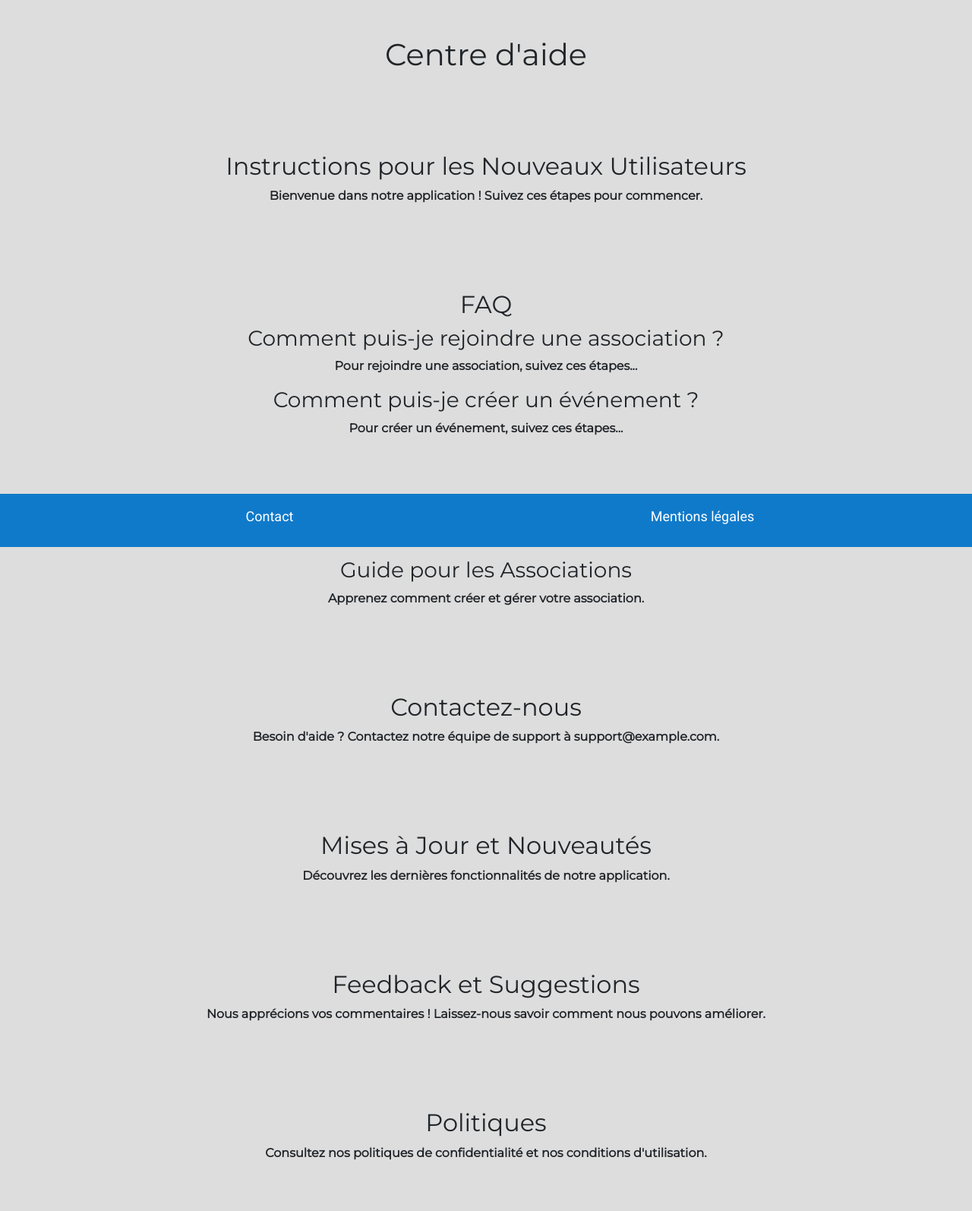
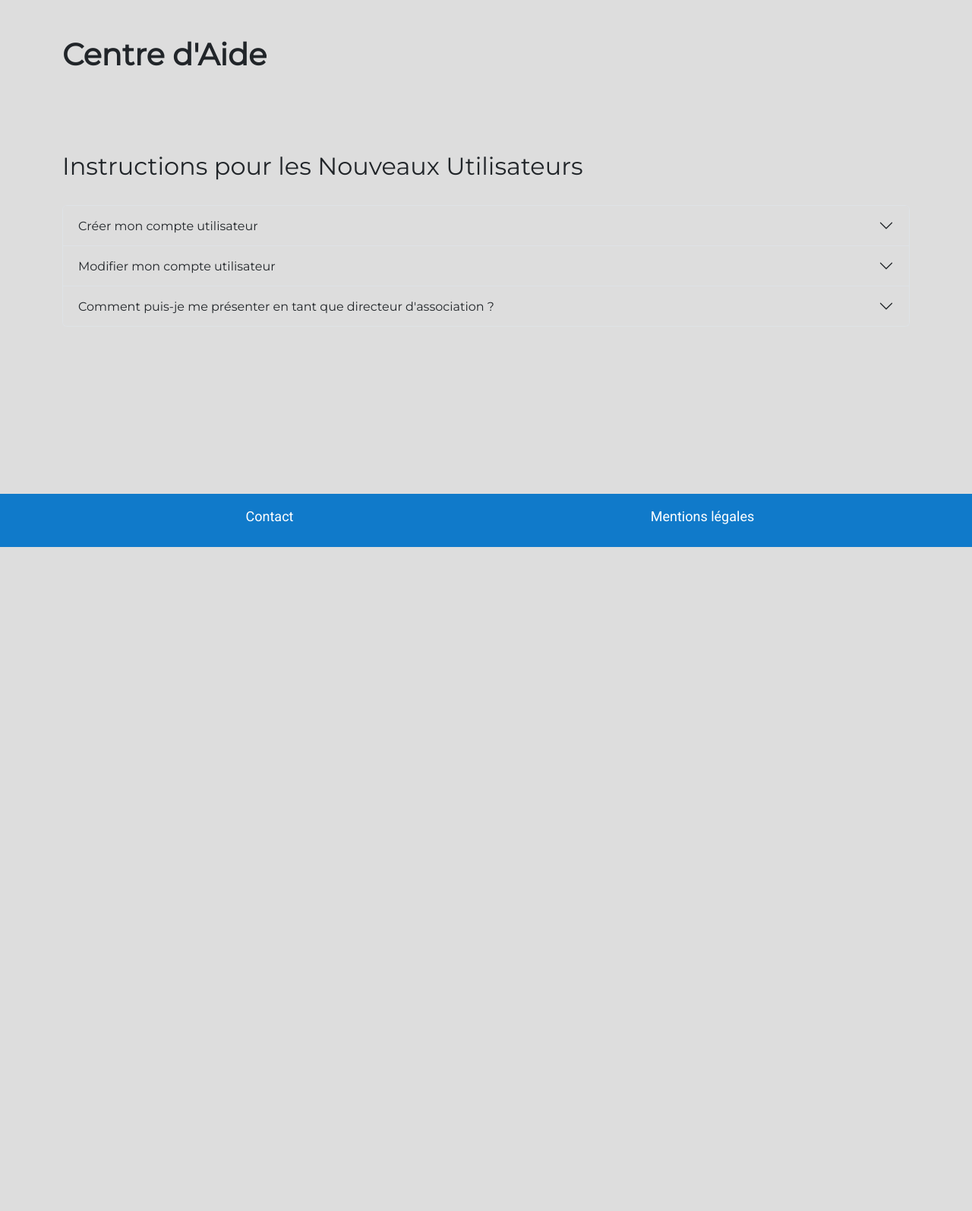
Before and after one commit to Gotha01/AssociAction, a Django app: page /help_center/ in a window 1280 px wide. Shown: the part 80-1674 px from the top of the page at 76% size. After the commit the page ends 800 px from the top, so only its background shows below. Run offline with Django 4.2, Linux system fonts and the light colour scheme; some libraries are stand-ins or nearby versions.

Commit message:
help-html

```diff
--- a/AssociAction/general_views/templates/general_views/help.html
+++ b/AssociAction/general_views/templates/general_views/help.html
@@ -1,42 +1,69 @@
 {% extends 'general_views/base.html' %}
 {% block content %}
-<main style="min-height:100vh; background-color:#ddd">
-    <section class='container text-center' style="font-weight: bold">
+<main>
+    <section class='container'>
         <div class="row">
-            <h1 class='py-5'>Centre d'aide</h1>
+            <h1 class='py-5' style="font-weight:bolder">Centre d'Aide</h1>
         </div>
         <div class="row py-5">
-            <h2>Instructions pour les Nouveaux Utilisateurs</h2>
-            <p>Bienvenue dans notre application ! Suivez ces étapes pour commencer.</p>
+            <div class="accordion" id="faqAccordion">
+                <h2 class="pb-4">Instructions pour les Nouveaux Utilisateurs</h2>
+                <div class="accordion-item">
+                    <h3 class="accordion-header" id="faqQuestion1">
+                        <button class="accordion-button collapsed" type="button" data-bs-toggle="collapse" data-bs-target="#faqAnswer1" aria-expanded="false" aria-controls="faqAnswer1">
+                            Créer mon compte utilisateur
+                        </button>
+                    </h3>
+                    <div id="faqAnswer1" class="accordion-collapse collapse" aria-labelledby="faqQuestion1" data-bs-parent="#faqAccordion">
+                        <div class="accordion-body pb-1">
+                            Pour créer votre compte, suivez ces étapes :
+                            <ul>
+                                <li>Cliquez sur le bouton 'Se connecter' de la barre de navigation.</li>
+                                <li>En-dessous du formulairede connexion se trouve 'créer votre compte', cliquez sur le lien.</li>
+                                <li>Remplissez tous les champs du formulaire.</li>
+                                <li>Cliquez sur le bouton 'S'inscrire' pour valider votre inscription.</li>
+                            </ul>
                         </div>
-        <div class="row py-5">
-            <h2>FAQ</h2>
-                <h3>Comment puis-je rejoindre une association ?</h3>
-                <p>Pour rejoindre une association, suivez ces étapes...</p>
-
-                <h3>Comment puis-je créer un événement ?</h3>
-                <p>Pour créer un événement, suivez ces étapes...</p>
                     </div>
-        <div class="row py-5">
-            <h2>Tutoriels</h2>
-                <h3>Guide pour les Associations</h3>
-                <p>Apprenez comment créer et gérer votre association.</p>
                 </div>
-        <div class="row py-5">
-            <h2>Contactez-nous</h2>
-            <p>Besoin d'aide ? Contactez notre équipe de support à support@example.com.</p>
+                <div class="accordion-item">
+                    <h3 class="accordion-header" id="faqQuestion2">
+                        <button class="accordion-button collapsed" type="button" data-bs-toggle="collapse" data-bs-target="#faqAnswer2" aria-expanded="false" aria-controls="faqAnswer2">
+                            Modifier mon compte utilisateur
+                        </button>
+                    </h3>
+                    <div id="faqAnswer2" class="accordion-collapse collapse" aria-labelledby="faqQuestion2" data-bs-parent="#faqAccordion">
+                        <div class="accordion-body pb-1">
+                            Pour modifier ou ajouter des informations votre compte, suivez ces étapes :
+                            <ul>
+                                <li>Assurez-vous d'être bien connecté ou inscrit.</li>
+                                <li>Cliquez sur le bouton 'Mon compte' de la barre de navigation.</li>
+                                <li>Cliquez sur le bouton 'Modifer mon profil'.</li>
+                                <li>Deux formulaires s'offrent à vous, les information personnelles et l'adresse.</li>
+                                <li>En fonction du formulaire rempli, cliquez sur le bouton 'Enregistrer'.</li>
+                            </ul>
                         </div>
-        <div class="row py-5">
-            <h2>Mises à Jour et Nouveautés</h2>
-            <p>Découvrez les dernières fonctionnalités de notre application.</p>
                     </div>
-        <div class="row py-5">
-            <h2>Feedback et Suggestions</h2>
-            <p>Nous apprécions vos commentaires ! Laissez-nous savoir comment nous pouvons améliorer.</p>
                 </div>
-        <div class="row py-5">
-            <h2>Politiques</h2>
-            <p>Consultez nos politiques de confidentialité et nos conditions d'utilisation.</p>
+                <div class="accordion-item">
+                    <h3 class="accordion-header" id="faqQuestion3">
+                        <button class="accordion-button collapsed" type="button" data-bs-toggle="collapse" data-bs-target="#faqAnswer3" aria-expanded="false" aria-controls="faqAnswer3">
+                            Comment puis-je me présenter en tant que directeur d'association ?
+                        </button>
+                    </h3>
+                    <div id="faqAnswer3" class="accordion-collapse collapse" aria-labelledby="faqQuestion3" data-bs-parent="#faqAccordion">
+                        <div class="accordion-body pb-1">
+                            Pour créer un événement, suivez ces étapes :
+                            <ul>
+                                <li>Connectez-vous à votre compte.</li>
+                                <li>Cliquez sur 'Vous dirigez une association ?'.</li>
+                                <li>Remplissez les champs du formulaire puis cliquez sur 'Envoyer demande'.</li>
+                                <li>Renseignez les détails de l'événement et cliquez sur "Enregistrer".</li>
+                            </ul>
+                        </div>
+                    </div>
+                </div>
+            </div>
         </div>
     </section>
 </main>
```
Lines whose indentation alone changed are shown as unchanged.
